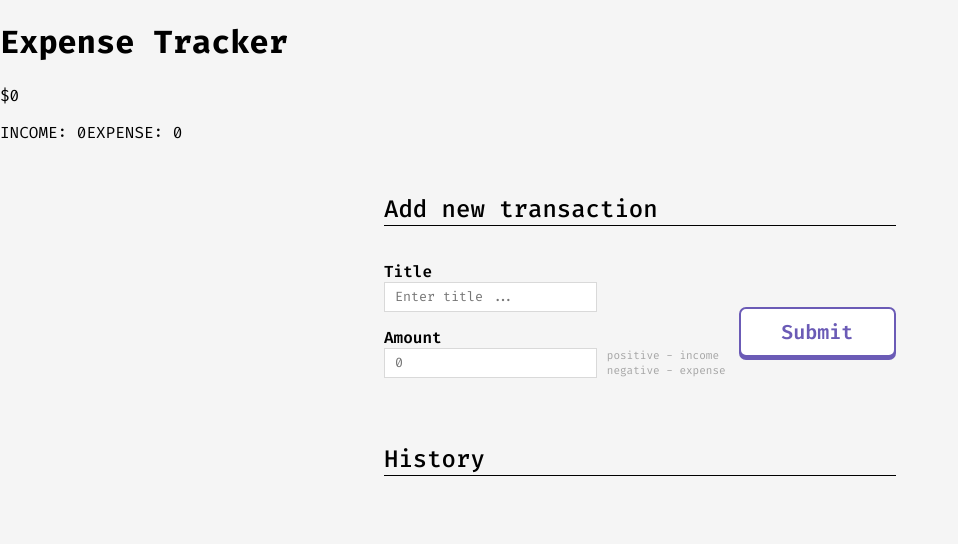
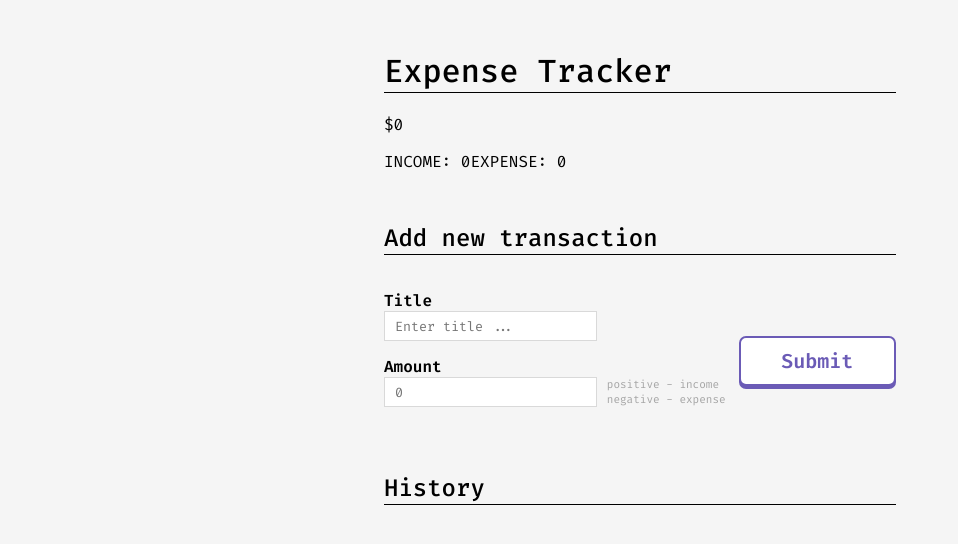
Before and after one commit to brandonflores647/Finance-Playground, a React (Create React App) app: page /expense-tracker in a window 1280 px wide. Shown: the top 544 px of the page, without its empty margins (0-958 px from the left). Built offline with nearby package versions, Linux system fonts and the light colour scheme.

Commit message:
re-organized page containers

```diff
--- a/src/App.js
+++ b/src/App.js
@@ -40,7 +40,9 @@ function App() {
         <h1>Home</h1>
       </Route>
       <Route exact path='/expense-tracker'>
-        <h1>Expense Tracker</h1>
+        <div className='page-container'>
+
+        <h1 className='container-title'>Expense Tracker</h1>
 
         <Balance bal={balance} income={income} expense={expense}/>
 
@@ -76,6 +78,7 @@ function App() {
         </div>
 
         <HistoryTransaction list={transList}/>
+        </div>
       </Route>
       <Route>
         <Redirect to='/' />
--- a/src/ExpenseForm.css
+++ b/src/ExpenseForm.css
@@ -1,9 +1,3 @@
-#expense-form-container {
-    width: 40%;
-    margin-left: 30%;
-    margin-right: 30%;
-}
-
 #expense-form {
     display: flex;
     justify-content: space-between;
--- a/src/components/HistoryTransaction/HistoryTransaction.css
+++ b/src/components/HistoryTransaction/HistoryTransaction.css
@@ -1,11 +1,6 @@
 #history-container {
     display: flex;
     flex-direction: column;
-
-    width: 40%;
-
-    margin-left: 30%;
-    margin-right: 30%;
 }
 #history-container > ul {
     padding: 15px 15px 0px 15px;
--- a/src/index.css
+++ b/src/index.css
@@ -10,3 +10,9 @@ body {
     padding: 0;
     background-color: #F5F5F5;
 }
+
+.page-container {
+    width: 40%;
+    margin-right: 30%;
+    margin-left: 30%;
+}
```
